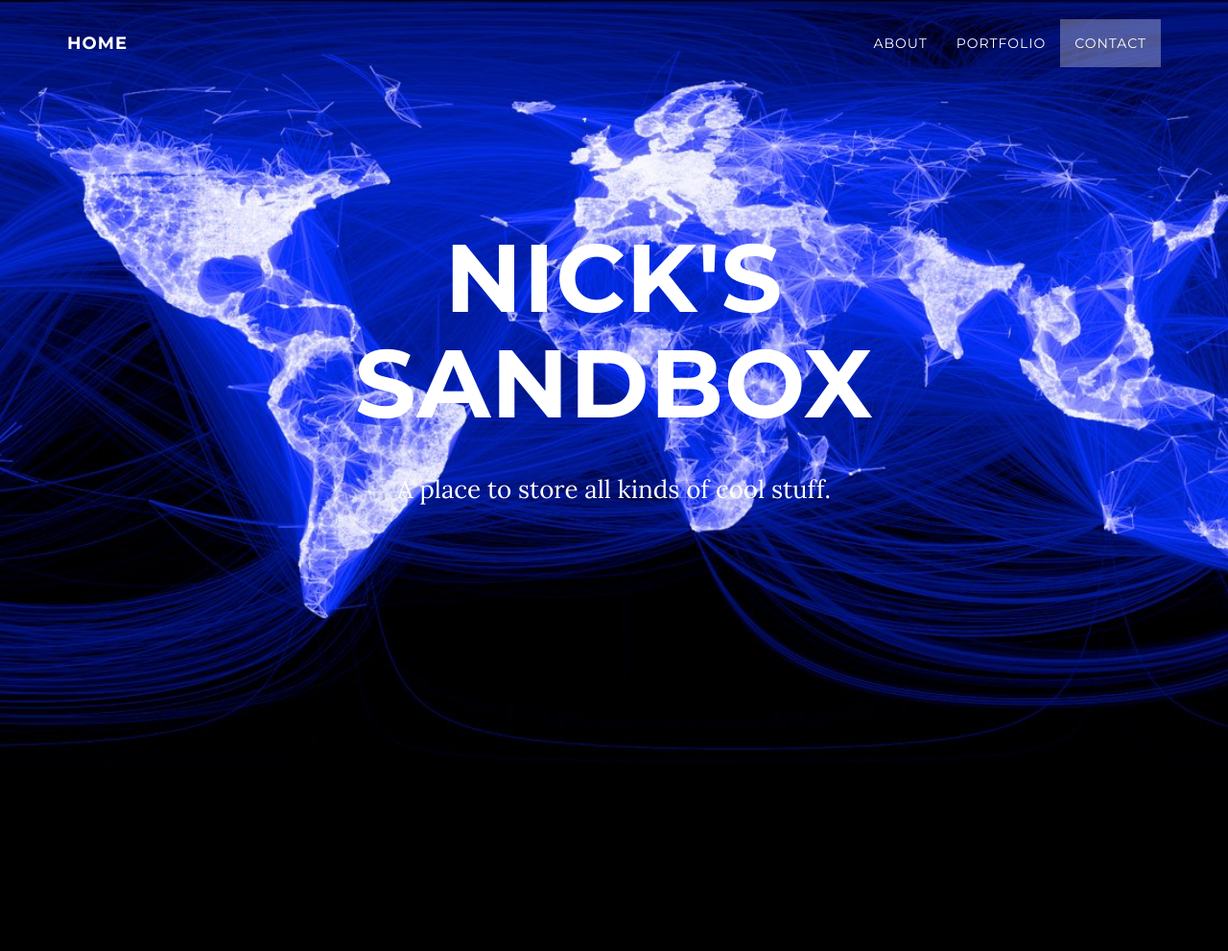
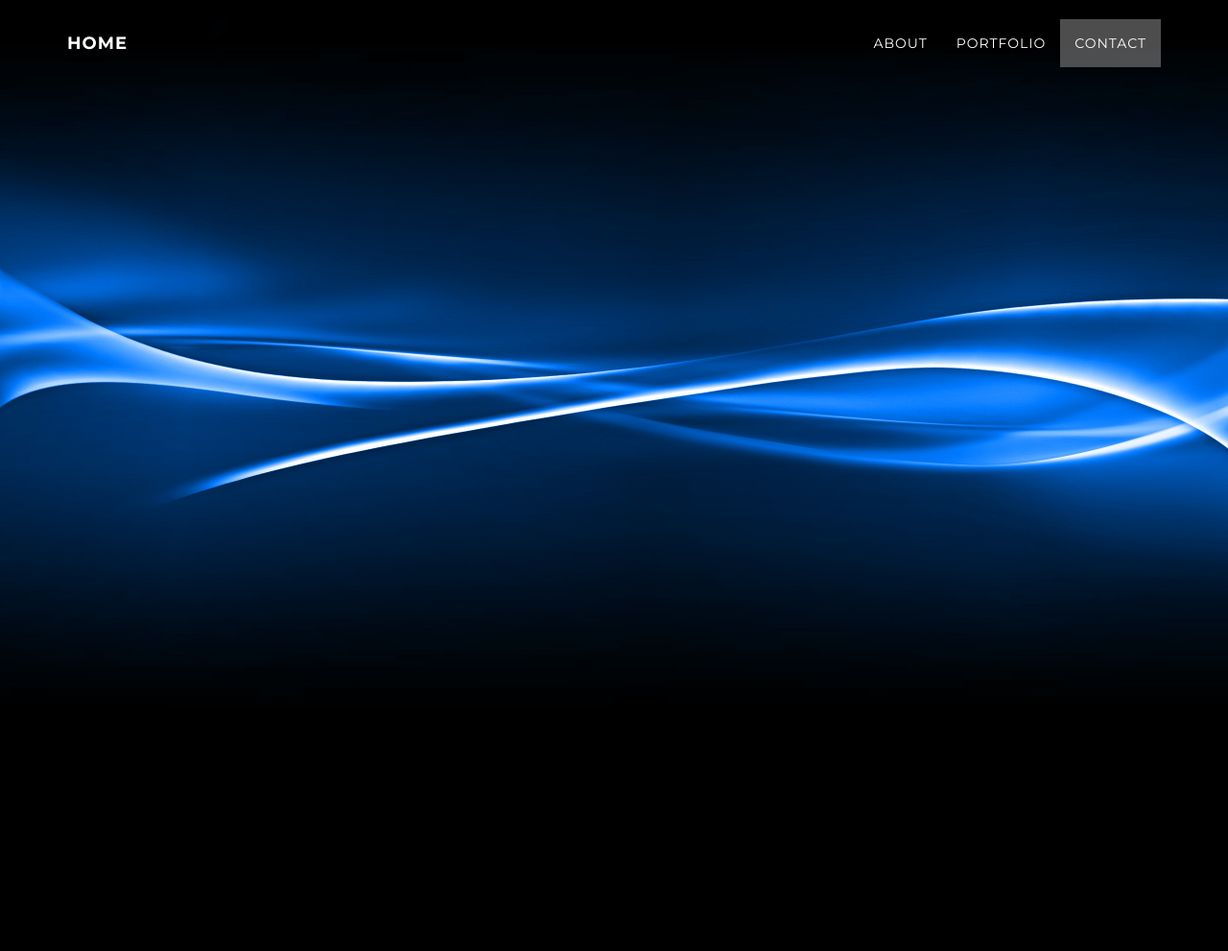
Before and after one commit to ncDevMan/ncDevMan.github.io, a PHP site: page / in a window 1280 px wide. Shown: the top 991 px of the page at 96% size. Run offline with PHP 8.4, Linux system fonts and the light colour scheme; some libraries are stand-ins or nearby versions.

Commit message:
Updated Scaffolding

```diff
--- a/css/grayscale.css
+++ b/css/grayscale.css
@@ -149,8 +149,9 @@ a:focus {
     color: #fff;
     /*background: url(../img/intro-bg.jpg) no-repeat bottom center scroll;*/
     /*background: url(../img/volcano.jpg) no-repeat bottom center scroll;*/
-    background: url(../img/internetCoverage.jpg) no-repeat bottom center scroll;
+    /*background: url(../img/internetCoverage.jpg) no-repeat bottom center scroll;*/
     /*background: url(../img/internetCoverage2.jpg) no-repeat bottom center scroll;*/
+    background: url(../img/streamLight.jpg) no-repeat bottom center scroll;
     background-color: #000;
     -webkit-background-size: cover;
     -moz-background-size: cover;
--- a/index.html
+++ b/index.html
@@ -74,8 +74,9 @@
             <div class="container">
                 <div class="row">
                     <div class="col-md-8 col-md-offset-2">
-                        <h1 class="brand-heading">Nick's Sandbox</h1>
-                        <p class="intro-text">A place to store all kinds of cool stuff.<br></p>
+
+                        <!--<h1 class="brand-heading">Nick's Sandbox</h1>-->
+                        <!--<p class="intro-text">A place to store all kinds of cool stuff.<br></p>-->
                     </div>
                 </div>
             </div>
```
Also changed, not shown: img/streamLight.jpg (added).
